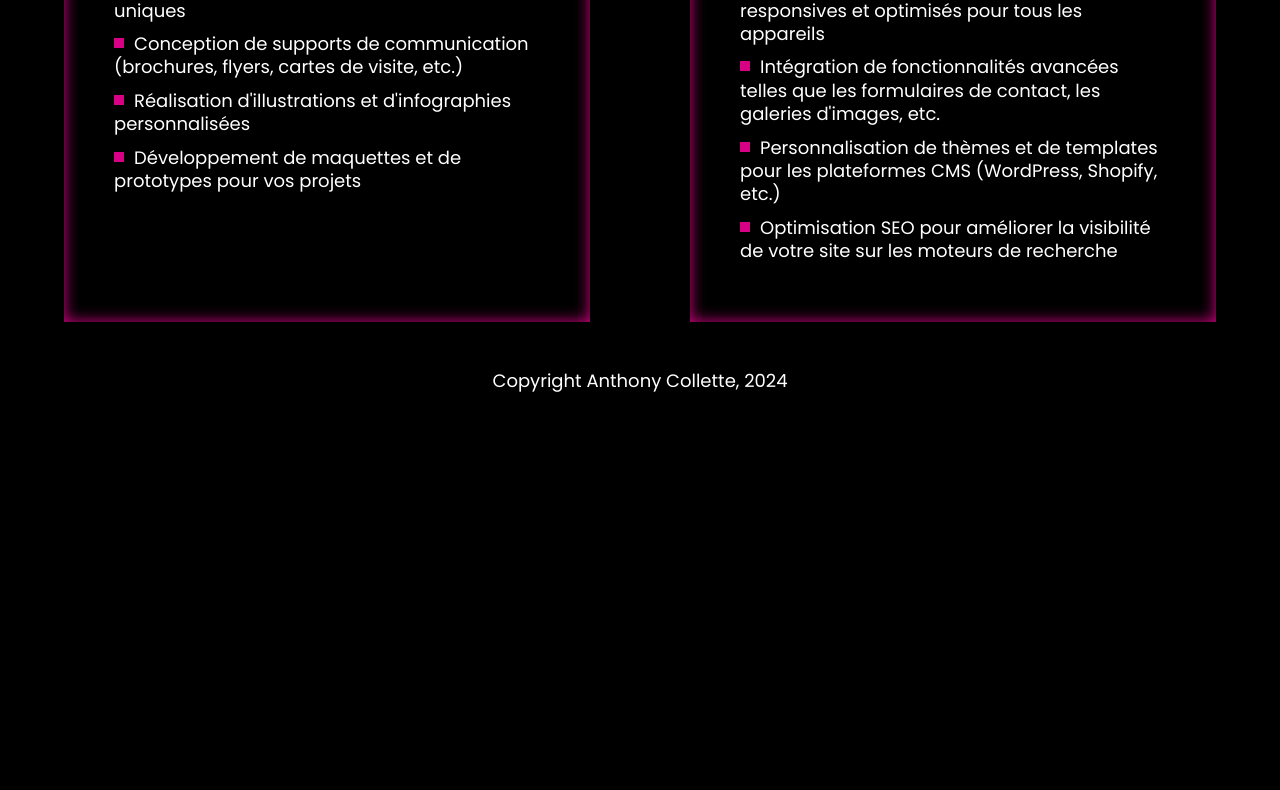
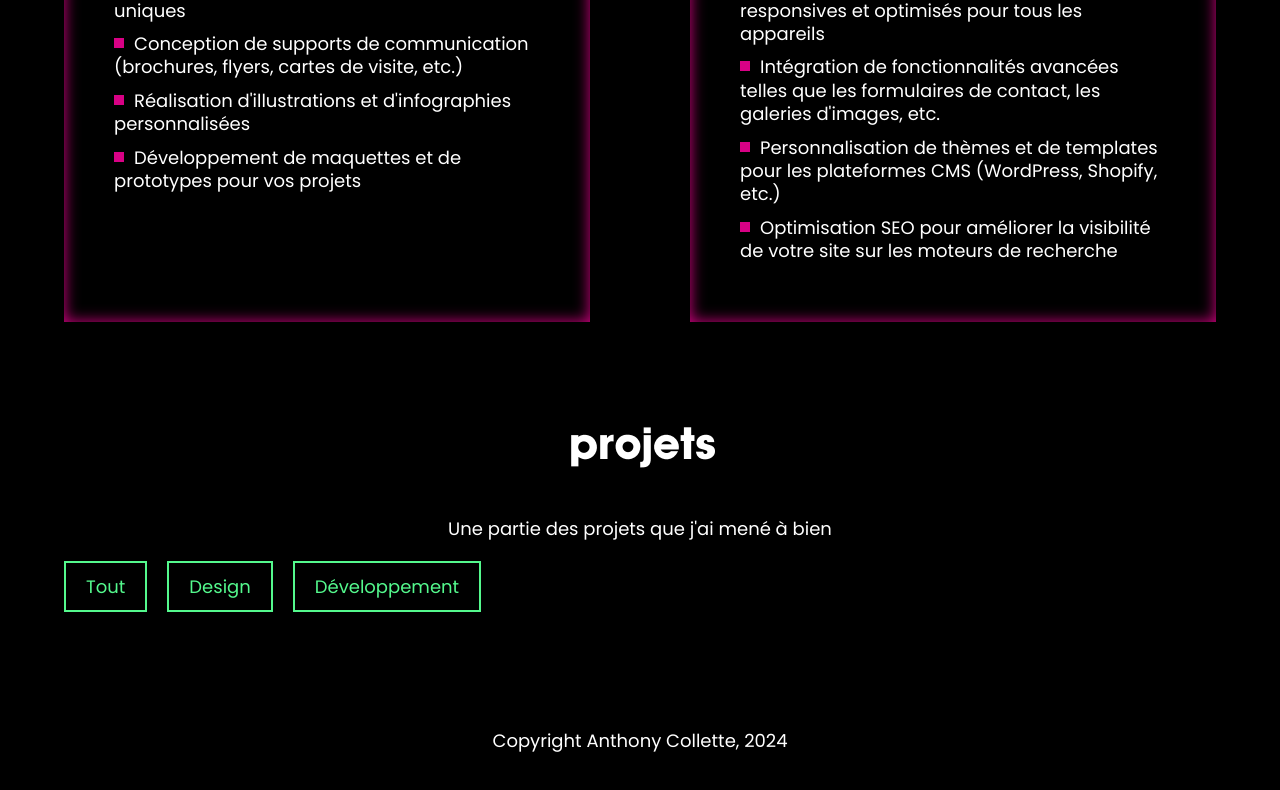
Before and after one commit to AnthonyCollette/Personnal-Website-Refonte, a React (Create React App) app: page / in a window 1280 px wide. Shown: the part 1538-2328 px from the top of the page. Before the commit the page ends 1978 px from the top, so only its background shows below. Built offline with nearby package versions, Linux system fonts and the light colour scheme.

Commit message:
portfolio

```diff
--- a/src/App.tsx
+++ b/src/App.tsx
@@ -1,6 +1,7 @@
 import './assets/scss/main.scss';
 import { BrowserRouter, Route, Routes } from "react-router-dom";
 import Homepage from "./views/Homepage";
+import Contact from './views/Contact';
 
 function App() {
   return (
@@ -8,6 +9,7 @@ function App() {
       <BrowserRouter>
         <Routes>
           <Route path="/" element={<Homepage />} />
+          <Route path="/contact" element={<Contact />} />
         </Routes>
       </BrowserRouter>
     </div>
--- a/src/assets/scss/base/_general.scss
+++ b/src/assets/scss/base/_general.scss
@@ -38,3 +38,16 @@ li {
         margin-bottom: 2px;
     }
 }
+
+main {
+    padding-top: 68px;
+}
+
+section {
+    padding: 50px 0;
+}
+
+.full-link {
+    position: absolute;
+    inset: 0;
+}
--- a/src/assets/scss/base/_typography.scss
+++ b/src/assets/scss/base/_typography.scss
@@ -22,6 +22,11 @@ h3 {
     font-family: $font-002;
 }
 
+h4 {
+    text-transform: lowercase;
+    font-family: $font-002;
+}
+
 button {
     font-family: $font-001;
     font-size: $font-md;
--- a/src/assets/scss/components/_buttons.scss
+++ b/src/assets/scss/components/_buttons.scss
@@ -1,3 +1,7 @@
+button {
+    cursor: pointer;
+}
+
 .btn {
     display: block;
     width: fit-content;
@@ -27,3 +31,12 @@
         }
     }
 }
+
+.filter {
+    padding: 10px 20px;
+
+    &.active {
+        background-color: $color-001;
+        color: $black;
+    }
+}
--- a/src/assets/scss/layouts/_header.scss
+++ b/src/assets/scss/layouts/_header.scss
@@ -1,6 +1,6 @@
 header {
 
-    min-height: 100vh;
+    min-height: calc(100vh - 68px);
     display: flex;
     flex-direction: column;
     justify-content: center;
@@ -57,4 +57,8 @@ header {
         z-index: -1;
         animation: rotate-ccw-header 50s linear infinite;
     }
+
+    + section {
+        padding-top: 0;
+    }
 }
--- /dev/null
+++ b/src/assets/scss/layouts/_portfolio.scss
@@ -0,0 +1,46 @@
+.portfolio {
+    .filters {
+        display: flex;
+        gap: 20px;
+        margin: 20px 0;
+    }
+
+    .results {
+        display: flex;
+        flex-wrap: wrap;
+        gap: 20px;
+    }
+
+    p {
+        text-align: center;
+    }
+}
+
+.project {
+    width: 25%;
+    position: relative;
+    backdrop-filter: blur(10px);
+    box-shadow: inset 0 0 5px $color-001;
+    padding: 20px;
+    transition: all 0.2s ease-in-out;
+
+    &:hover {
+        background-color: $color-001;
+        color: $black;
+    }
+
+    h4 {
+        margin: 20px 0 10px;
+        text-align: right;
+        width: 100%;
+    }
+
+    img {
+        width: 100%;
+    }
+
+    p {
+        font-size: $font-sm;
+        text-align: right;
+    }
+}
--- a/src/assets/scss/main.scss
+++ b/src/assets/scss/main.scss
@@ -18,3 +18,4 @@
 @import './layouts/header';
 @import './layouts/footer';
 @import './layouts/services';
+@import './layouts/portfolio';
--- a/src/assets/scss/utils/_fonts.scss
+++ b/src/assets/scss/utils/_fonts.scss
@@ -20,6 +20,7 @@ $font-003 : 'Lobster';
 
 
 // FONT-SIZES
+$font-sm: 1.4rem;
 $font-md: 1.8rem;
 $font-xxl: 2.8rem;
 $font-xxxl: 4.5rem;
--- /dev/null
+++ b/src/components/Portfolio.tsx
@@ -0,0 +1,81 @@
+import { useState } from "react";
+import Container from "./Container";
+import Project from "./Project";
+
+const Portfolio = () => {
+
+    const projects = [{
+        title: 'Effet Animal',
+        desc: 'Site vitrine pour une société de zoothérapie',
+        url: 'https://effetanimal.fr',
+        tags: ['dev', 'design']
+    },
+    {
+        title: 'Ideal Zen',
+        desc: 'Site vitrine pour une société de Reiki',
+        url: 'https://idealzen.fr',
+        tags: ['dev', 'design']
+    }]
+
+    const [filteredProjects, setFilteredProjects] = useState<Array<{
+        title: string,
+        desc: string,
+        url: string,
+        tags: Array<string>
+    }>>([])
+
+    const filteringProjects = (type: string) => {
+        switch (type) {
+            case 'all':
+                return setFilteredProjects(projects)
+            default:
+                return setFilteredProjects(projects.filter(project => {return project.tags.includes(type)}))
+        }
+    }
+
+    const [allSelected, setAllSelected] = useState(false)
+    const [designSelected, setDesignSelected] = useState(false)
+    const [devSelected, setDevSelected] = useState(false)
+
+    const filter = (type: string) => {
+        switch (type) {
+            case 'all':
+                setAllSelected(true)
+                setDesignSelected(false)
+                setDevSelected(false)
+                return filteringProjects('all')
+            case 'design':
+                setAllSelected(false)
+                setDesignSelected(true)
+                setDevSelected(false)
+                return filteringProjects('design')
+            case 'dev':
+                setAllSelected(false)
+                setDesignSelected(false)
+                setDevSelected(true)
+                return filteringProjects('dev')
+        }
+    }
+
+    return (
+        <section className="portfolio">
+            <Container>
+                <h2>projets</h2>
+                <p>Une partie des projets que j'ai mené à bien</p>
+                <div className="filters">
+                    <button className={allSelected ? "btn btn--primary-outline filter active" : "btn btn--primary-outline filter"} onClick={() => filter('all')}>Tout</button>
+                    <button className={designSelected ? "btn btn--primary-outline filter active" : "btn btn--primary-outline filter"} onClick={() => filter('design')}>Design</button>
+                    <button className={devSelected ? "btn btn--primary-outline filter active" : "btn btn--primary-outline filter"} onClick={() => filter('dev')}>Développement</button>
+                </div>
+                <div className="results">
+                    {filteredProjects.map((project, index) => {
+                        return <Project key={index} title={project.title} desc={project.desc} url={project.url} />
+                    })}
+
+                </div>
+            </Container>
+        </section>
+    );
+};
+
+export default Portfolio;
--- /dev/null
+++ b/src/components/Project.tsx
@@ -0,0 +1,31 @@
+import EffetAnimal from '../assets/images/sites/effetanimal.png';
+import IdealZen from '../assets/images/sites/idealzen.png';
+
+type Props = {
+    title?: string,
+    desc?: string,
+    url?: string
+}
+
+const Project = ({ title, desc, url }: Props) => {
+
+    const getImg = () => {
+        switch (title) {
+            case 'Effet Animal':
+                return EffetAnimal
+            case 'Ideal Zen':
+                return IdealZen
+        }
+    }
+
+    return (
+        <div className="project">
+            <a href={url} target="_blank" className="full-link" />
+            <img src={getImg()} alt={"Projet pour " + title} />
+            <h4>{title}</h4>
+            <p>{desc}</p>
+        </div>
+    );
+};
+
+export default Project;
--- /dev/null
+++ b/src/views/Contact.tsx
@@ -0,0 +1,16 @@
+import Footer from "../components/Footer";
+import Nav from "../components/Nav";
+
+const Contact = () => {
+    return (
+        <>
+            <Nav />
+            <main>
+
+            </main>
+            <Footer />
+        </>
+    );
+};
+
+export default Contact;
--- a/src/views/Homepage.tsx
+++ b/src/views/Homepage.tsx
@@ -2,14 +2,18 @@ import Footer from "../components/Footer";
 import Header from "../components/Header";
 import Nav from "../components/Nav";
 import Services from "../components/Services";
+import Portfolio from "../components/Portfolio";
 
 export default function Homepage() {
     return (
-        <main>
+        <>
             <Nav />
-            <Header />
-            <Services />
+            <main>
+                <Header />
+                <Services />
+                <Portfolio />
+            </main>
             <Footer />
-        </main>
+        </>
     );
 }
```
Also changed, not shown: src/assets/images/sites/effetanimal.png (added), src/assets/images/sites/idealzen.png (added).
